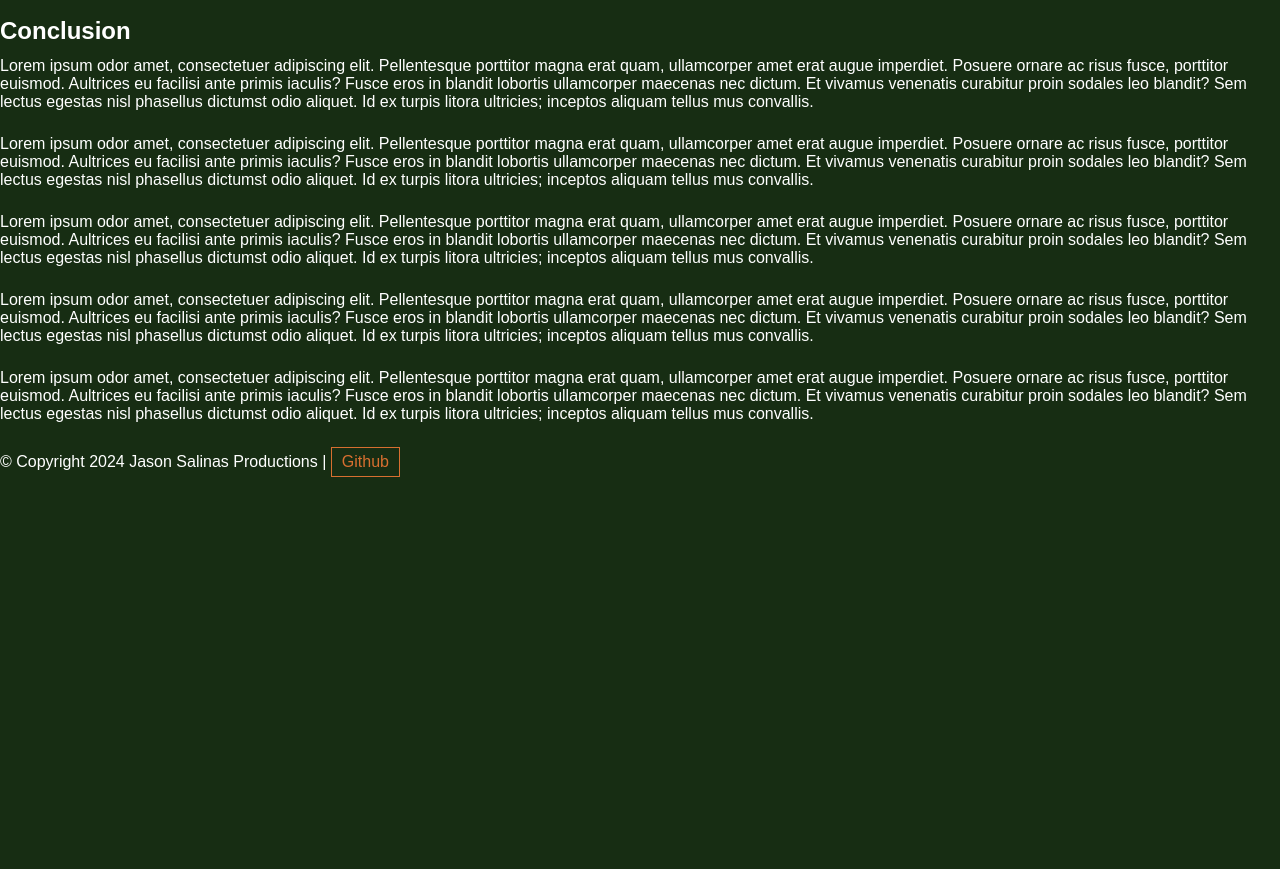
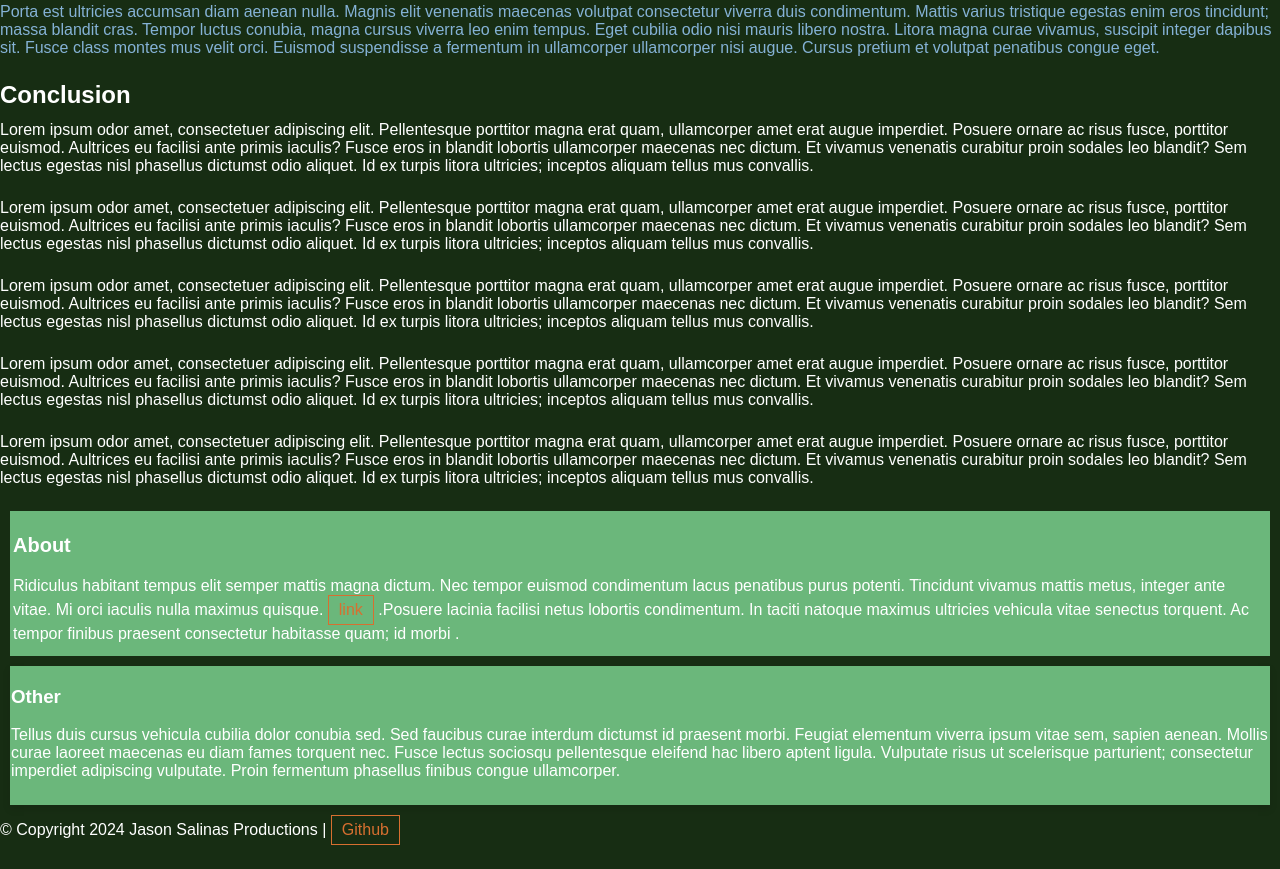
Before and after one commit to SalinasJason/Module_4_Assignment, a plain HTML site: page index.html in a window 1280 px wide. Shown: the part 1226-2095 px from the top of the page. Before the commit the page ends 1727 px from the top, so only its background shows below. Drawn offline with Linux system fonts and the light colour scheme.

Commit message:
fixed and added more styles

```diff
--- a/index.html
+++ b/index.html
@@ -31,11 +31,13 @@
     <main>
         <!-- This is the in-page links -->
         <nav>
-            <ul>
-                <li><a href="#intro">Introduction</a></li>
-                <li><a href="#content">Content</a></li>
-                <li><a href="#conclusion">Conclusion</a></li>
-            </ul>
+            <div class="inpagelinks">
+                <ul>
+                    <li><a href="#intro">Introduction</a></li>
+                    <li><a href="#content">Content</a></li>
+                    <li><a href="#conclusion">Conclusion</a></li>
+                </ul>
+            </div>
         </nav>
         <!-- This is the main content -->
         <section id="intro" class="internal-css">
@@ -63,6 +65,15 @@
             <p>Lorem ipsum odor amet, consectetuer adipiscing elit. Pellentesque porttitor magna erat quam, ullamcorper amet erat augue imperdiet. Posuere ornare ac risus fusce, porttitor euismod. Aultrices eu facilisi ante primis iaculis? Fusce eros in blandit lobortis ullamcorper maecenas nec dictum. Et vivamus venenatis curabitur proin sodales leo blandit? Sem lectus egestas nisl phasellus dictumst odio aliquet. Id ex turpis litora ultricies; inceptos aliquam tellus mus convallis.</p>
             <p>Lorem ipsum odor amet, consectetuer adipiscing elit. Pellentesque porttitor magna erat quam, ullamcorper amet erat augue imperdiet. Posuere ornare ac risus fusce, porttitor euismod. Aultrices eu facilisi ante primis iaculis? Fusce eros in blandit lobortis ullamcorper maecenas nec dictum. Et vivamus venenatis curabitur proin sodales leo blandit? Sem lectus egestas nisl phasellus dictumst odio aliquet. Id ex turpis litora ultricies; inceptos aliquam tellus mus convallis.</p>
         </section>
+        <div class="feature-card">
+            <h3>About</h3>
+            <p>Ridiculus habitant tempus elit semper mattis magna dictum. Nec tempor euismod condimentum lacus penatibus purus potenti. Tincidunt vivamus mattis metus, integer ante vitae. Mi orci iaculis nulla maximus quisque. <a href="https://westhillscollege.com/lemoore/" target="_blank">link</a> .Posuere lacinia facilisi netus lobortis condimentum. In taciti natoque maximus ultricies vehicula vitae senectus torquent. Ac tempor finibus praesent consectetur habitasse quam; id morbi .
+            </p>
+        </div>
+        <div id="special-feature">
+            <h3>Other</h3>
+            <p>Tellus duis cursus vehicula cubilia dolor conubia sed. Sed faucibus curae interdum dictumst id praesent morbi. Feugiat elementum viverra ipsum vitae sem, sapien aenean. Mollis curae laoreet maecenas eu diam fames torquent nec. Fusce lectus sociosqu pellentesque eleifend hac libero aptent ligula. Vulputate risus ut scelerisque parturient; consectetur imperdiet adipiscing vulputate. Proin fermentum phasellus finibus congue ullamcorper.</p>
+        </div>
     </main>
     <footer>
         <!-- This is the copyright notice and social -->
--- a/main.css
+++ b/main.css
@@ -32,14 +32,34 @@ p a {
 }
 
 ul {
-    list-style-type: square;
+    list-style-type: none;
+    margin: 20px;
+    margin-bottom: 20px;
 }
 
 .feature-card {
-    border: 2px solid #6bb77b;
-    padding: 20px;
-    margin: 20px;
-    background-color: antiquewhite;
+    border: 1px solid #6bb77b;
+    padding: 2px;
+    margin: 10px;
+    background-color: #6bb77b;
+}
+
+.feature-card h3 {
+    font-size: 20px;
+    color: white;
+}
+
+.feature-card p {
+    margin-bottom: 10px;
+    color: white;
+}
+
+#special-feature {
+    background-color: #6bb77b;
+    border-color: #172D13;
+    box-shadow: 0 4px 8px rgba(0, 0, 0, 0.1);
+    margin: 10px;
+    padding: 1px;
 }
 
 
@@ -50,6 +70,7 @@ a {
     padding: 5px 10px;
     border: 1px solid #D76F30;
     transition: all 0.3s ease;
+
 }
 
 a:hover {
```
